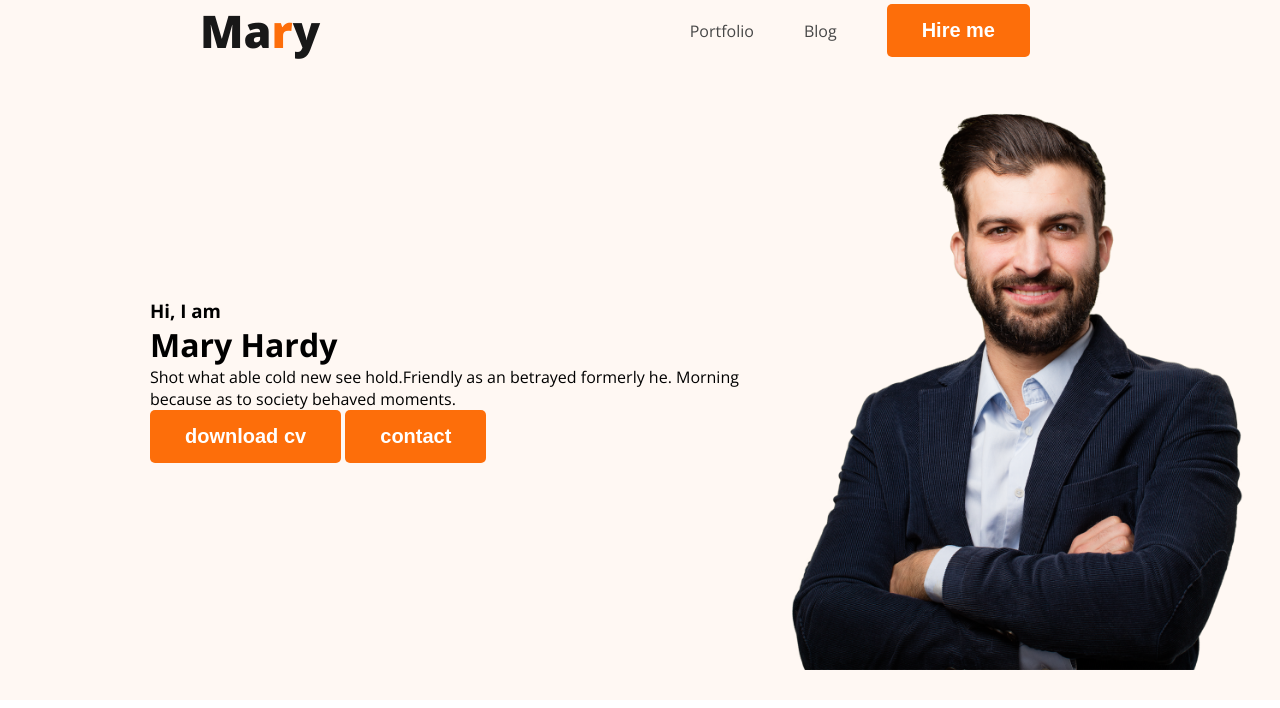
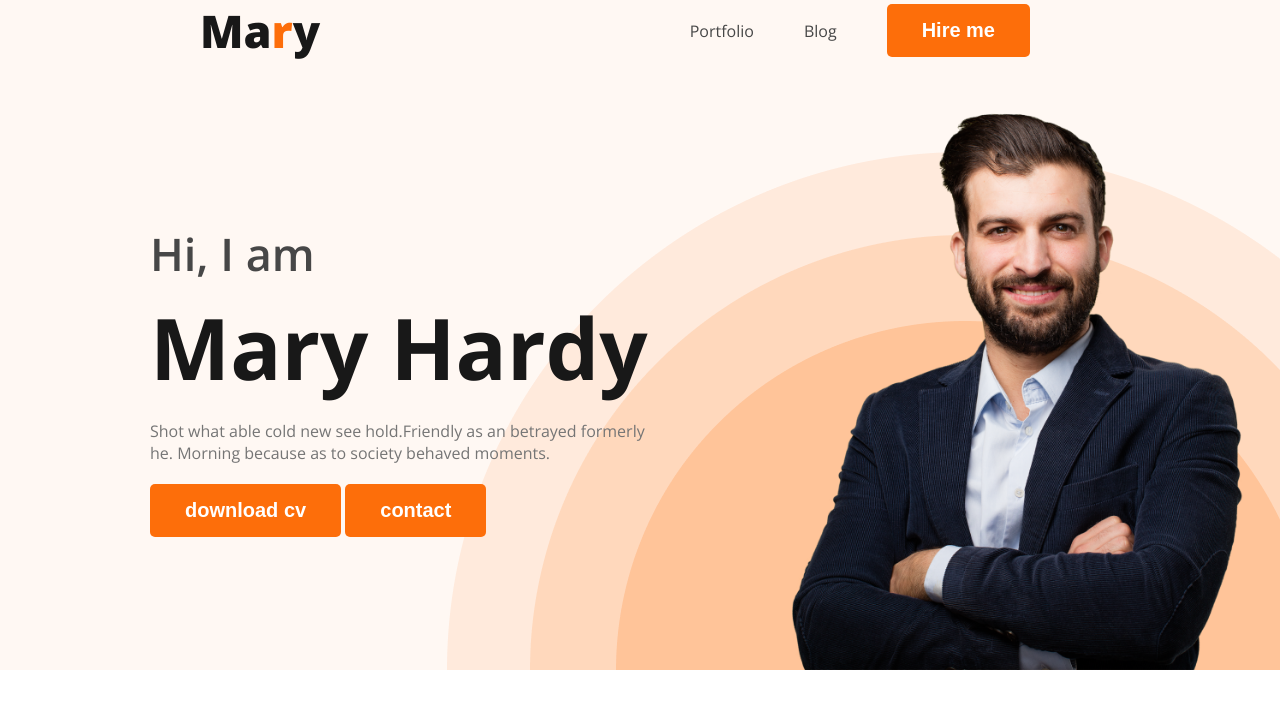
Before and after one commit to esratjahanasha/portfolio_first, a plain HTML site: page index.html in a window 1280 px wide. Drawn offline with nearby package versions, Linux system fonts and the light colour scheme; a web font is replaced by a local one.

Commit message:
header and banner comleted

```diff
--- a/index.html
+++ b/index.html
@@ -21,7 +21,7 @@
         <div class="banner-content">
           <h3 class="banner-greeding">Hi, I  am</h3>
           <h1 class="banner-title">Mary Hardy</h1>
-          <p>Shot what able cold new see hold.Friendly as an betrayed formerly he. Morning because as to society behaved moments.</p>
+          <p class="banner-description">Shot what able cold new see hold.Friendly as an betrayed formerly he. Morning because as to society behaved moments.</p>
           <button class="btn-primary">download cv</button>
           <button class="btn-primary">contact</button>
         </div>
--- a/style/portfolio.css
+++ b/style/portfolio.css
@@ -24,6 +24,9 @@ body{
 }
 .header{
     background-color: #FFF8F3;
+    background-image: url('../images/header_bg.png');
+    background-repeat: no-repeat;
+    background-position: right bottom;
 }
 nav {
   display: flex;
@@ -49,11 +52,32 @@ nav li a{
    color:#474747;
 }
 .banner{
-padding:30px 30px 30px 150px;
+padding:30px 30px 0px 150px;
 display: flex;
 align-items: center;
+justify-content: space-between;
+}
+.banner-content{
+    max-width:500px;
 }
 .profile-pic{
     width:500px;
 
 }
+
+.banner-greeding{
+    font-size: 45px;
+    font-weight: 600;
+    color: #474747;
+}
+.banner-title{
+    margin-top: 5px;
+    margin-bottom: 15px;
+    font-size: 85px;
+    font-weight: bold;
+    color:#181818;
+}
+.banner-description{
+    margin-bottom: 20px;
+    color: #757575;
+}
```
